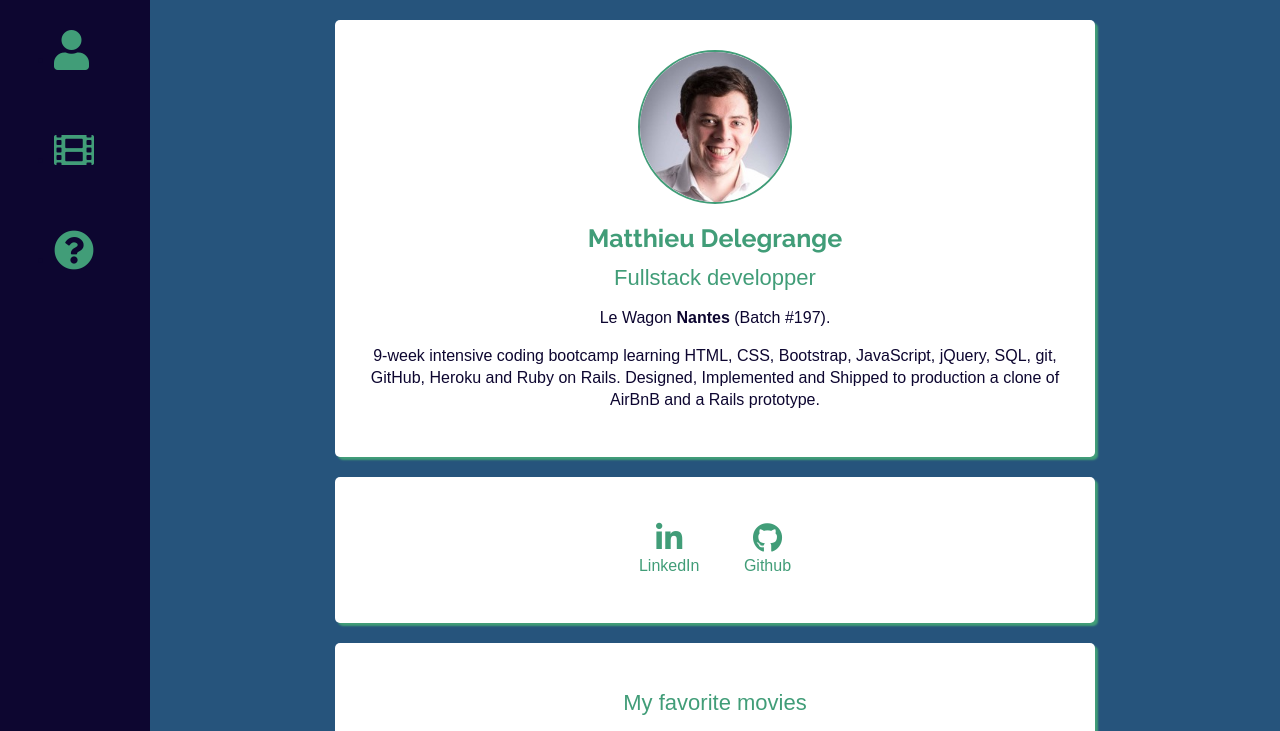
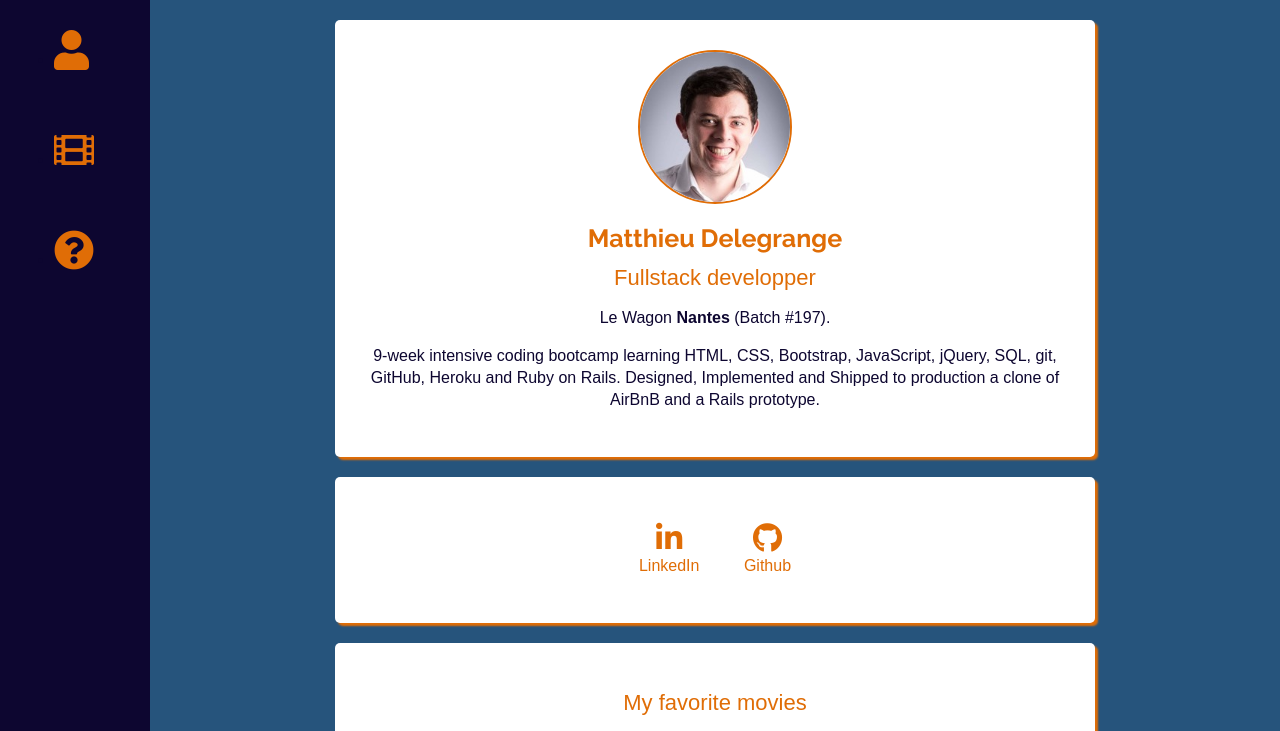
Before and after one commit to mdelegrange/profile, a plain HTML site: page index.html in a window 1280 px wide. Shown: the top 731 px of the page. Drawn offline with Linux system fonts and the light colour scheme.

Commit message:
make my profile prettier

```diff
--- a/style.css
+++ b/style.css
@@ -7,14 +7,14 @@ body {
 }
 
 h1 {
-  color:#419D78;
+  color:#E06D06;
   font-family: 'Raleway', sans-serif;
   font-weight: 700;
   font-size: 25px;
 }
 
 h2 {
-  color:#419D78;
+  color:#E06D06;
   font-family: 'Hind', sans-serif;
   font-weight: 300;
   text-align: center;
@@ -22,14 +22,14 @@ h2 {
 }
 
 h3 {
-  color:#419D78;
+  color:#E06D06;
   font-family: 'Hind', sans-serif;
   font-weight: 300;
   font-size: 18px;
 }
 
 a {
-  color: #419D78;
+  color: #E06D06;
   text-decoration: none;
 }
 
@@ -53,14 +53,14 @@ a:hover {
   max-width: 700px;
   margin: 20px auto;
   padding: 30px;
-  box-shadow: 3px 3px 2px #419D78;
+  box-shadow: 3px 3px 2px #E06D06;
   border-radius: 5px;
 }
 
 #img-circle {
   width: 150px;
   border-radius: 50%;
-  border: 2px solid #419D78;
+  border: 2px solid #E06D06;
 }
 
 .img-shadowed {
```
